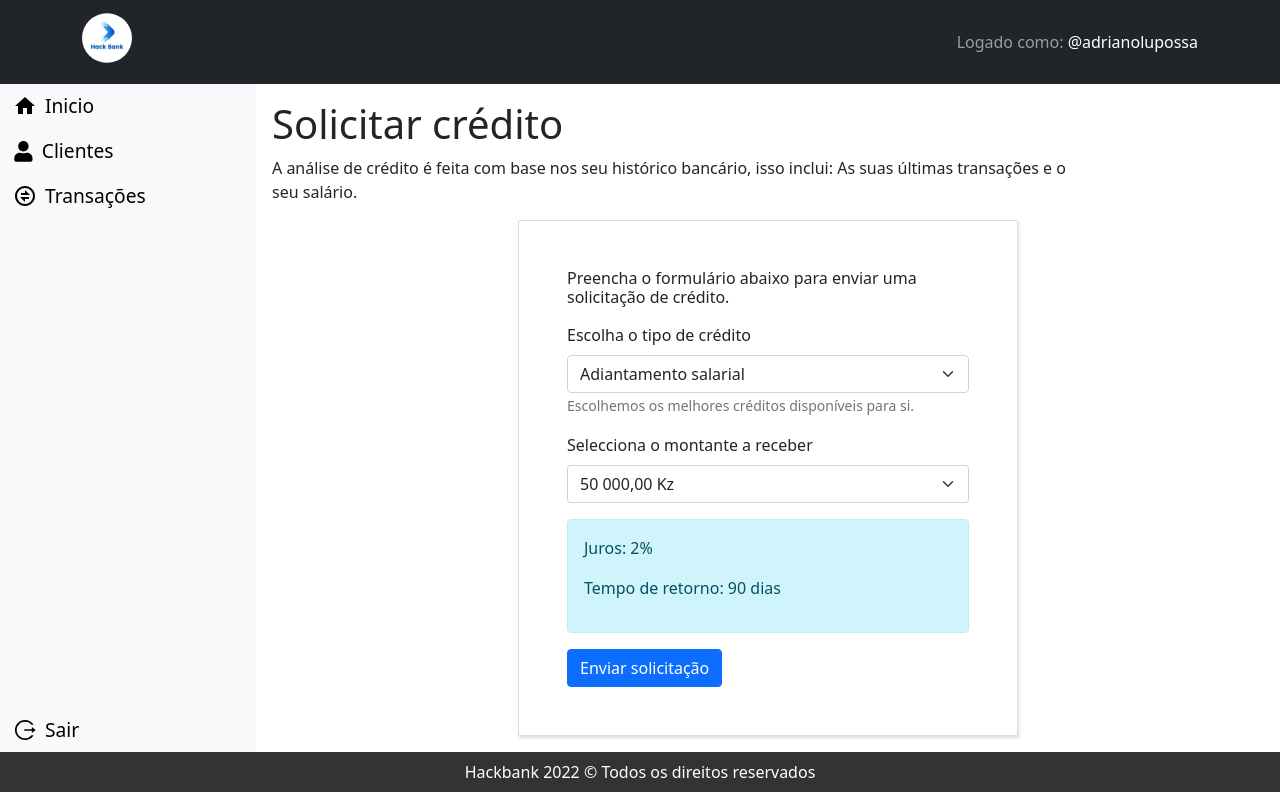
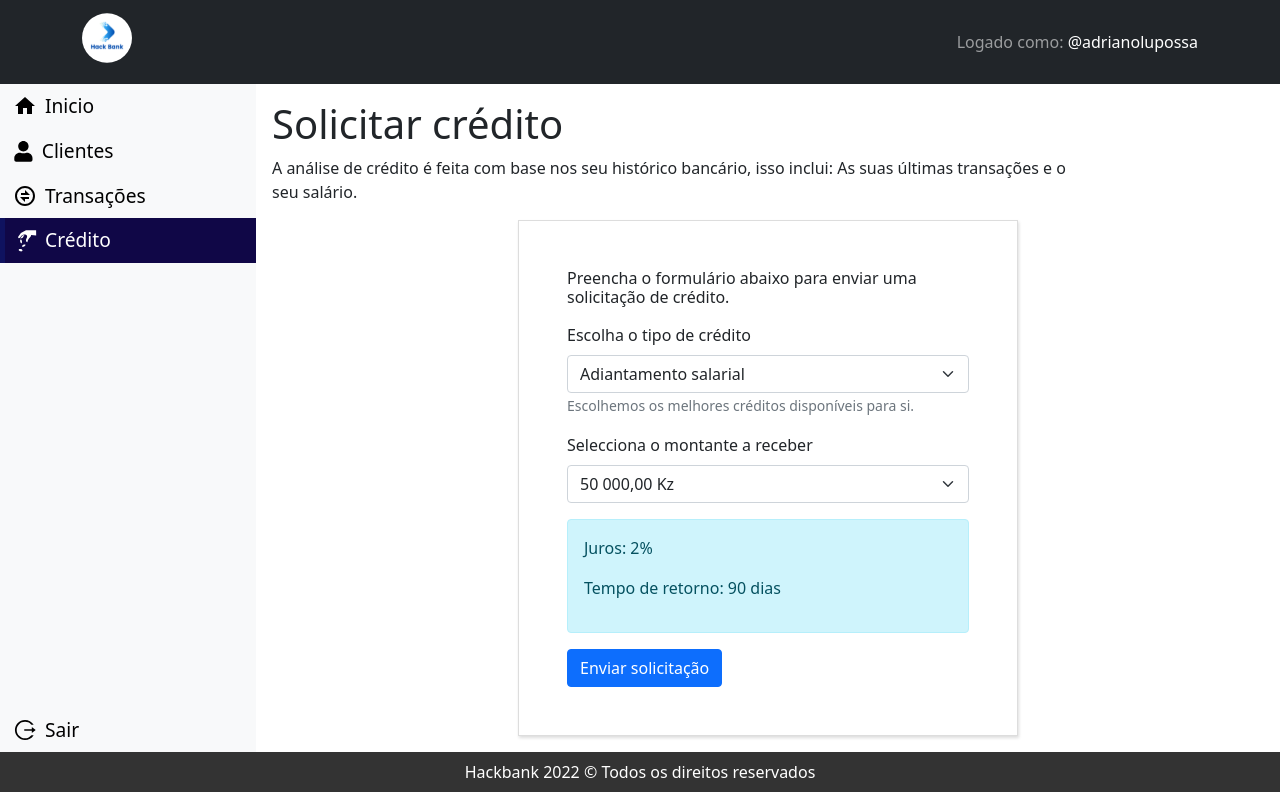
Before and after one commit to AdrianoLupossa/hackbank, a Next.js app: page /credit in a window 1280 px wide. Built offline with nearby package versions, Linux system fonts and the light colour scheme.

Commit message:
remove transactions and update sidebar

```diff
--- a/components/Sidebar/index.jsx
+++ b/components/Sidebar/index.jsx
@@ -79,7 +79,7 @@ export default function Sidebar({ active, style }) {
             <RiExchangeLine size="1.5rem" /> Transações
           </MenuItem>
         </Link>
-        {/* <Link href="/credit">
+        <Link href="/credit">
           <MenuItem
             className={`text-decoration-none ${
               active === 3 ? "active" : ""
@@ -87,7 +87,7 @@ export default function Sidebar({ active, style }) {
           >
             <GiPayMoney size="1.5rem" /> Crédito
           </MenuItem>
-        </Link> */}
+        </Link>
       </Nav>
 
       <Link href="/login">
--- a/pages/transactions/index.jsx
+++ b/pages/transactions/index.jsx
@@ -68,7 +68,7 @@ export default function Clientes() {
               </Form.Select>
             </div>
 
-            <div
+            {/* <div
               className="d-flex align-items-center"
               style={{ gap: "0.5rem" }}
             >
@@ -78,7 +78,7 @@ export default function Clientes() {
                 <option value="debit">Débito</option>
                 <option value="credit">Crédito</option>
               </Form.Select>
-            </div>
+            </div> */}
           </Filter>
           <div className="my-4 d-flex">
             <form onSubmit={handleSubmitSearch}>
```
